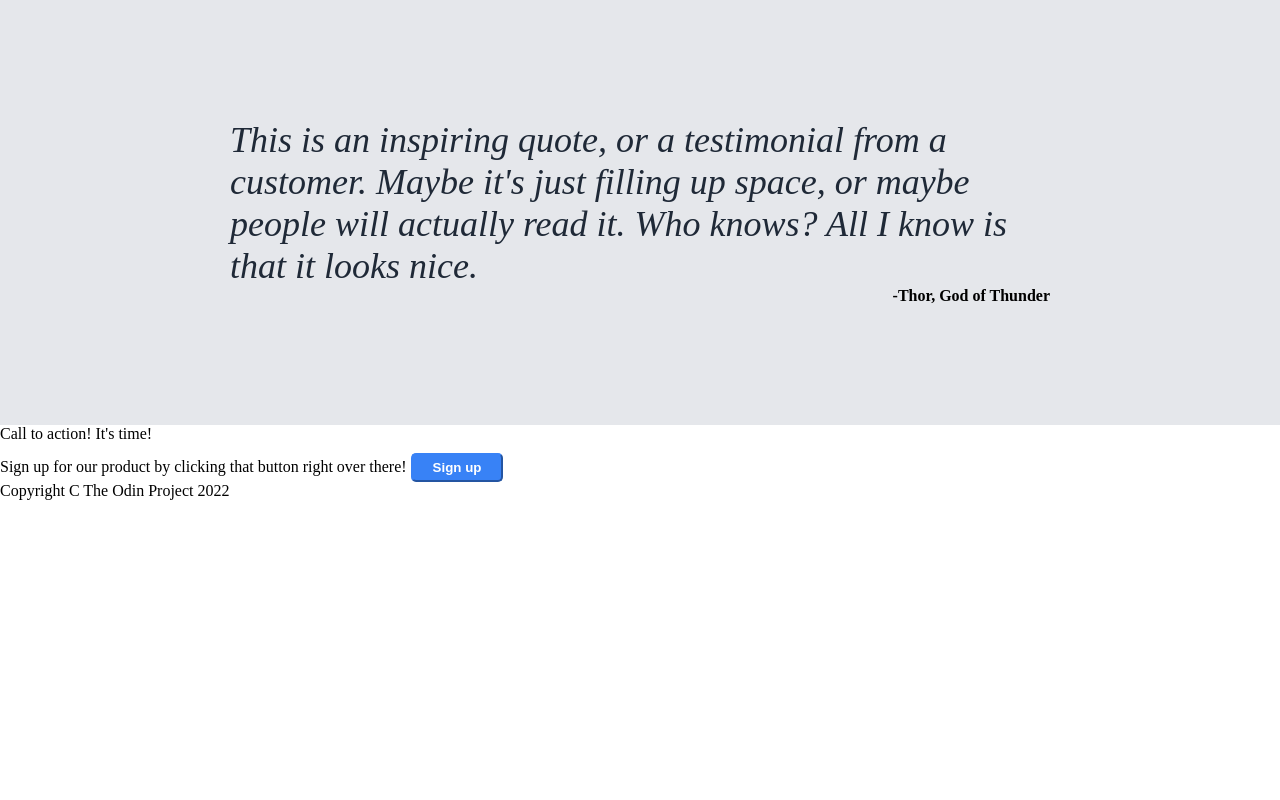
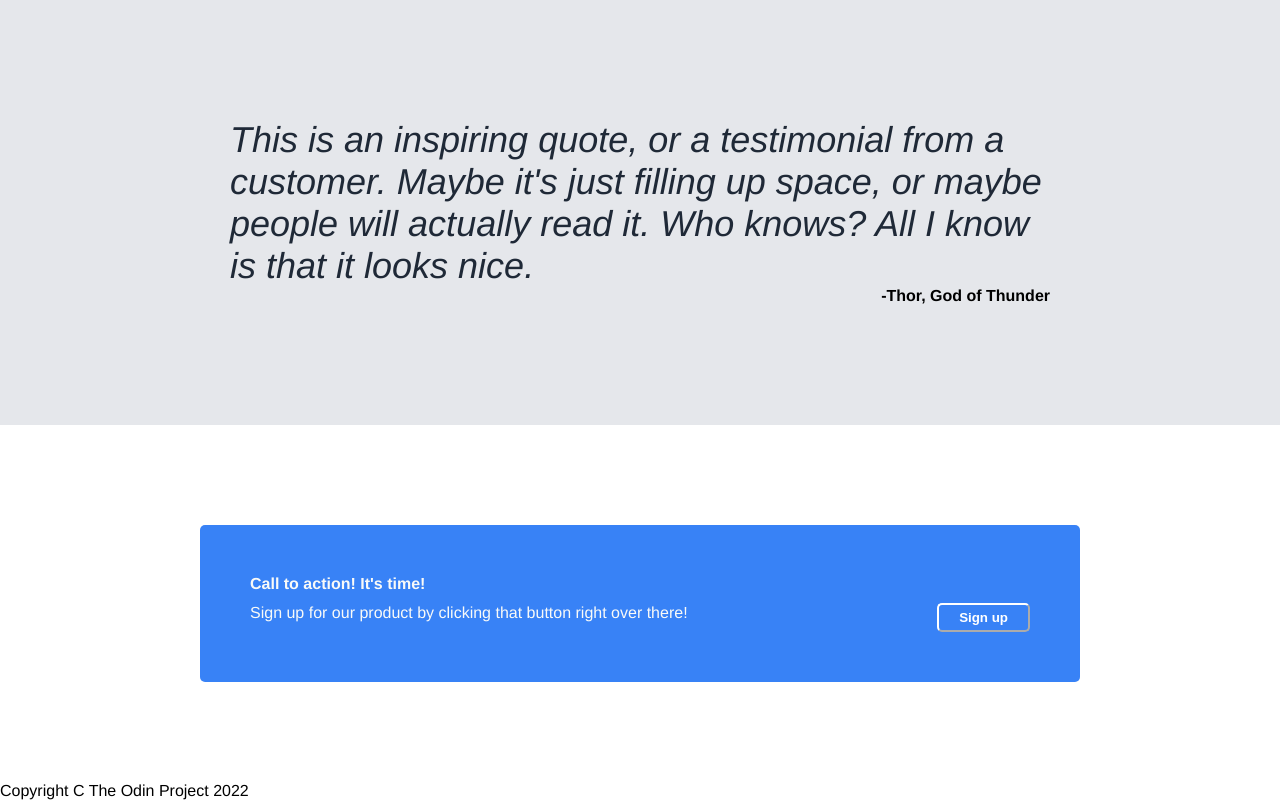
Before and after one commit to EJ-Buggs/flexbox-landing-page, a plain HTML site: page index.html in a window 1280 px wide. Shown: the part 841-1641 px from the top of the page. Before the commit the page ends 1341 px from the top, so only its background shows below. Drawn offline with Linux system fonts and the light colour scheme.

Commit message:
add bot-bod

```diff
--- a/index.html
+++ b/index.html
@@ -56,9 +56,9 @@
                 <div class="author">-Thor, God of Thunder</div>
             </div>
             <div class="bot-bod">
-                <div class="action">Call to action! It's time!</div>
+                <div class="action"><strong>Call to action! It's time!</strong></div>
                 <div class="sign-up"> Sign up for our product by clicking that button right over there!
-                    <button class="Sign-up-f">Sign up</button>
+                    <button class="sign-up-f">Sign up</button>
                 </div>
             </div>
         <div class="footer">Copyright C The Odin Project 2022</div>
--- a/styles.css
+++ b/styles.css
@@ -2,6 +2,7 @@ body {
     display: flex;
     flex-direction: column;
     margin: 0px;
+    font-family:'Franklin Gothic Medium', 'Arial Narrow', Arial, sans-serif;
 }
 
 .header {
@@ -124,3 +125,22 @@ a {
     justify-content: flex-end;
     font-weight: bold;
 }
+
+.bot-bod {
+    background-color: #3882F6;
+    color: #F9FAF8;
+    padding: 50px;
+    border-radius: 5px;
+    margin: 100px 200px;
+}
+
+.sign-up {
+    display: flex;
+    justify-content: space-between;
+    align-items: center;
+}
+
+.sign-up-f {
+    border-color: white;
+    display: flex;
+}
```
